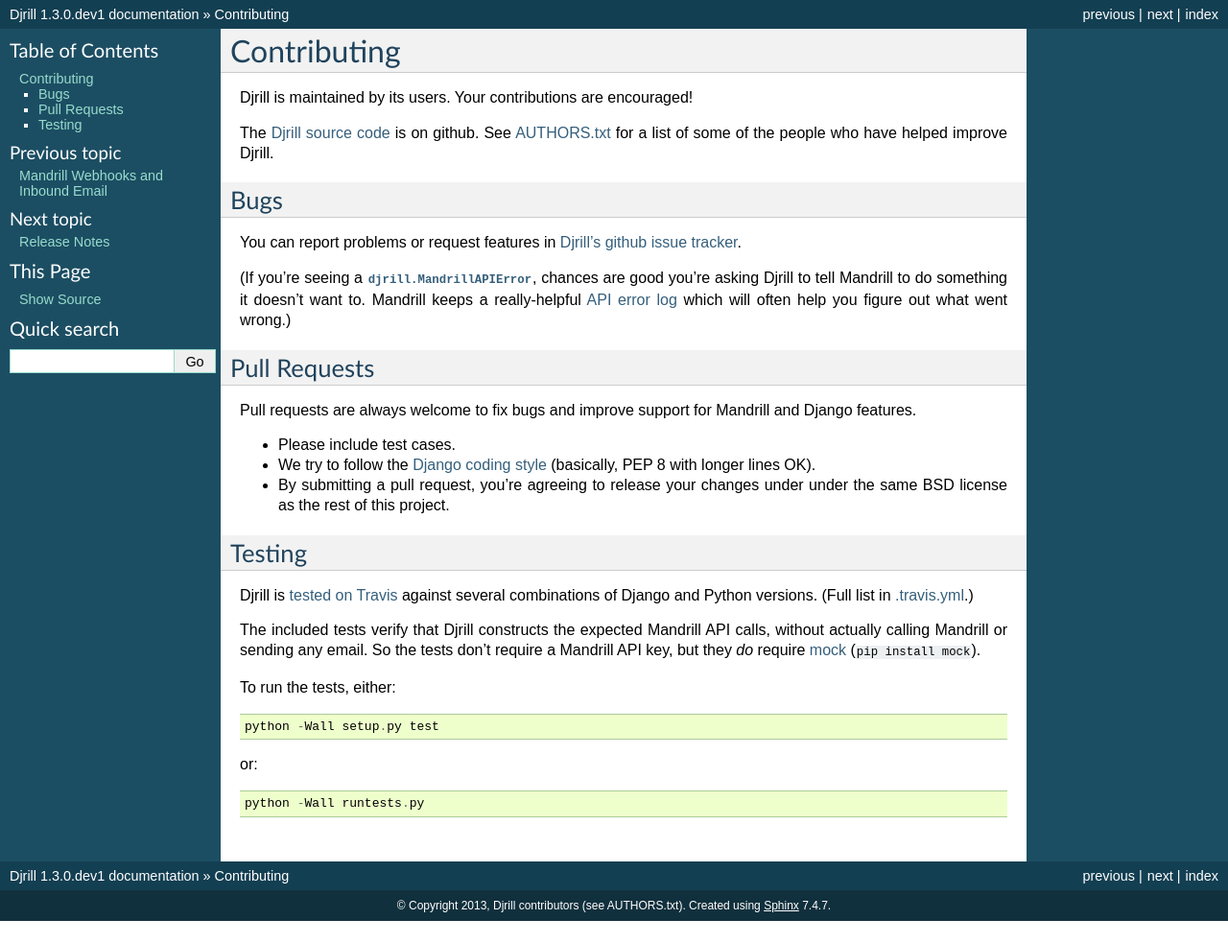
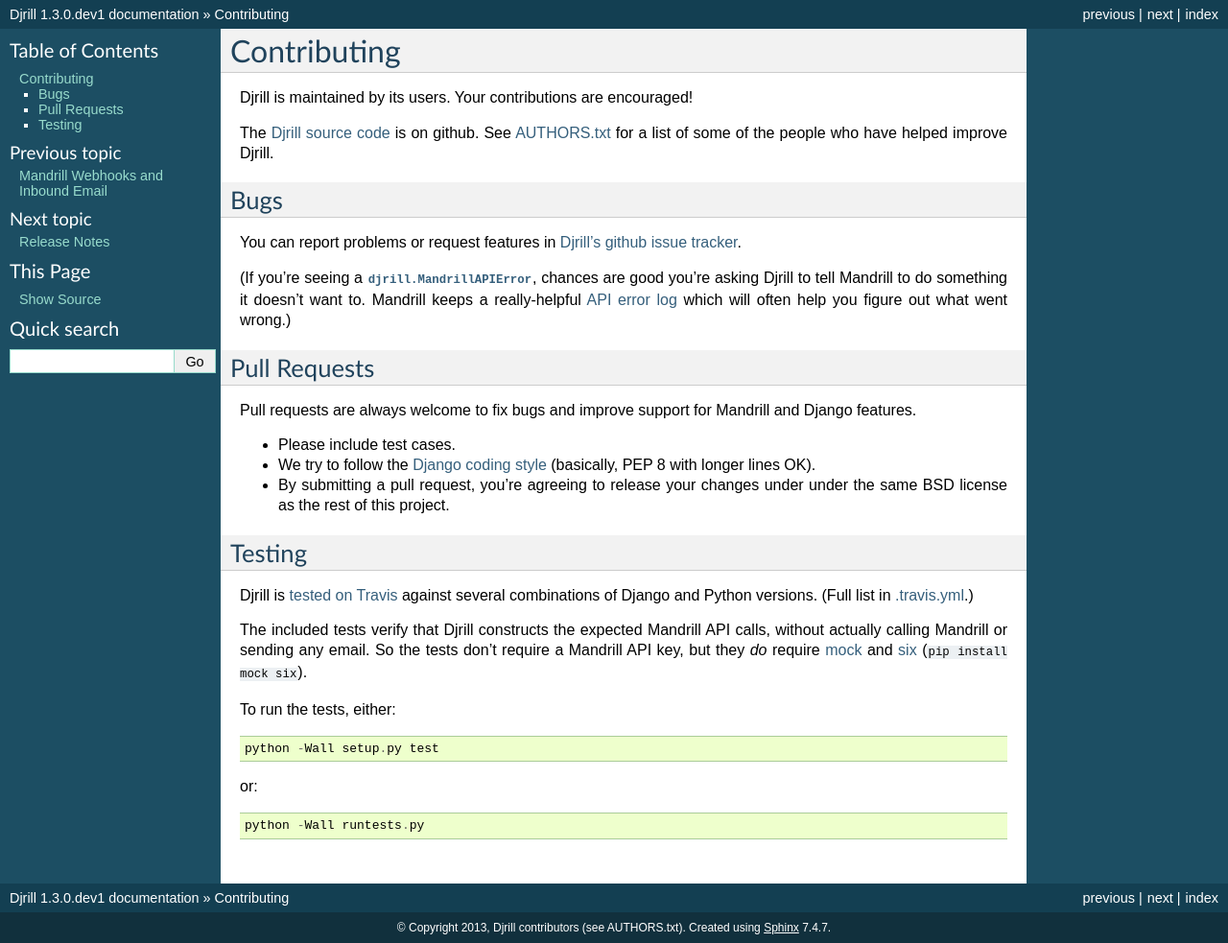
Before and after one commit to brack3t/Djrill, a Sphinx documentation site: the page built from docs/contributing.rst, in a window 1280 px wide. Shown: the whole page at 96% size. Built offline with Sphinx 7.4.7, drawn with Linux system fonts in a browser that asks for light colours; before the commit the page ends 960 px from its top, so only the background shows below that.

Commit message:
Use real Response object in DjrillBackendMockAPITestCase tests.
(Improves testing accuracy around API response encoding.)

* Add `six` as test dependency (six.BytesIO, six.b)
* Change MockResponse content to bytes (because HTTP responses
  are bytes, not strings)

```diff
--- a/docs/contributing.rst
+++ b/docs/contributing.rst
@@ -45,7 +45,8 @@
 The included tests verify that Djrill constructs the expected Mandrill API
 calls, without actually calling Mandrill or sending any email. So the tests
 don't require a Mandrill API key, but they *do* require
-`mock <http://www.voidspace.org.uk/python/mock/index.html>`_ (``pip install mock``).
+`mock <http://www.voidspace.org.uk/python/mock/index.html>`_
+and `six <https://pythonhosted.org/six/>`_ (``pip install mock six``).
 
 To run the tests, either::
 
--- a/setup.py
+++ b/setup.py
@@ -32,7 +32,7 @@
     install_requires=["requests>=1.0.0", "django>=1.3"],
     include_package_data=True,
     test_suite="runtests.runtests",
-    tests_require=["mock"],
+    tests_require=["mock", "six"],
     classifiers=[
         "Programming Language :: Python",
         "Programming Language :: Python :: Implementation :: PyPy",
```
Also changed, not shown: 2 other files.
